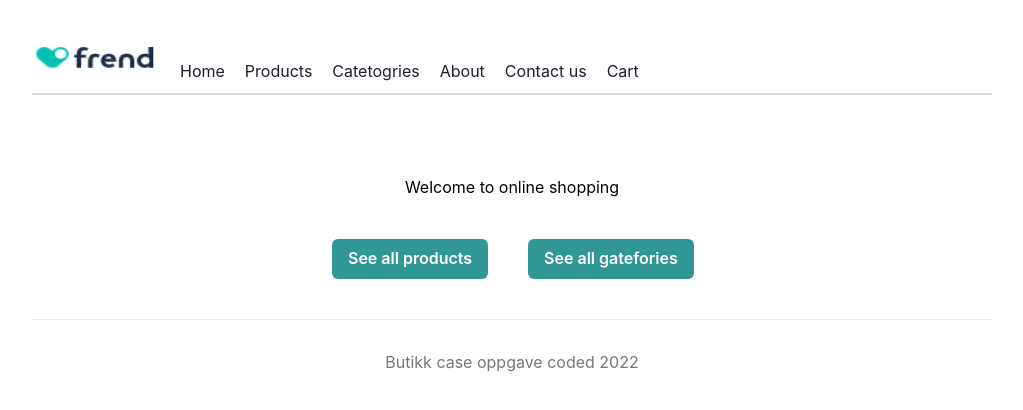
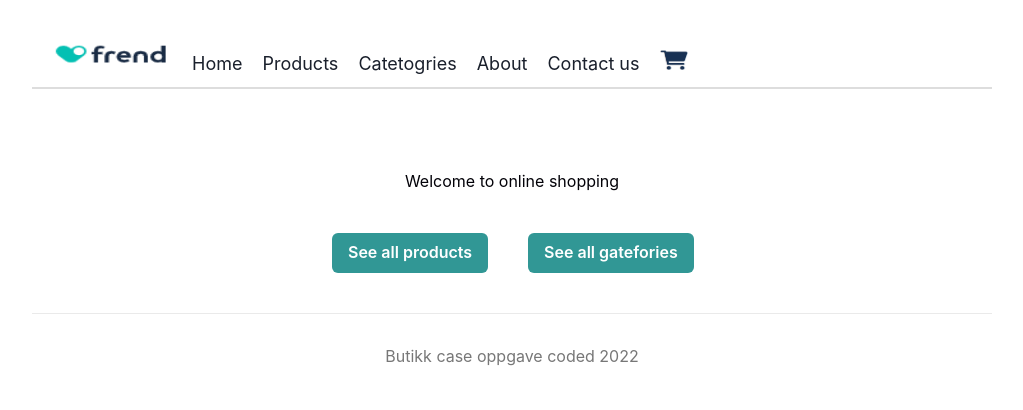
Before and after one commit to Hamzeh-Alsheikho/butikk-case, a Next.js app: page / in a window 1280 px wide. Shown: the top 410 px of the page, without its empty margins (128-1151 px from the left). Built offline with nearby package versions, Linux system fonts and the light colour scheme.

Commit message:
Making sure that everything is pushed to deliver.

```diff
--- a/comps/Navbar.js
+++ b/comps/Navbar.js
@@ -6,14 +6,18 @@ const Navbar = () => {
   return (
     <nav>
       <div className="logo">
-      <Image src="/logo.png" width={128} height={37}/>
+        <a href="/">
+          <Image src="/logo.png" width={120} height={30} />{" "}
+        </a>
       </div>
       <Link href="/">Home</Link>
       <Link href="/butikk"> Products</Link>
       <Link href="/categories/"> Catetogries</Link>
       <Link href="/about"> About</Link>
       <Link href="/contact"> Contact us</Link>
-      <Link href="/cart"> Cart</Link>
+      <a href="/cart">
+        <Image src="/cart.png" width={28} height={20} />
+      </a>
     </nav>
   );
 };
--- a/styles/globals.css
+++ b/styles/globals.css
@@ -28,9 +28,14 @@ nav {
   justify-content: flex-start;
   align-items: flex-end;
   border-bottom: 2px solid rgb(221, 221, 221);
+  font-size: large;
 }
 nav a {
   margin-left: 20px;
+}
+nav a:hover {
+  color: brown;
+  font-size: larger;
 }
 nav.log {
   margin-right: auto;
```
Also changed, not shown: public/cart.png (added).
